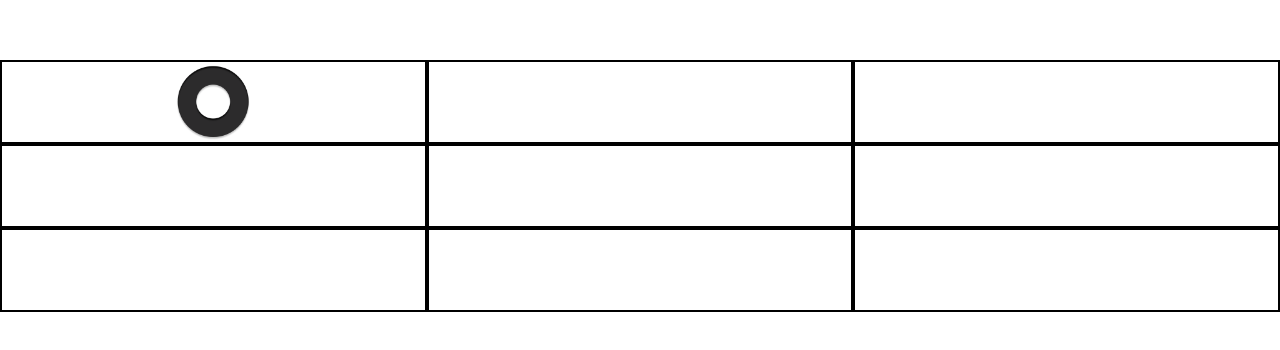
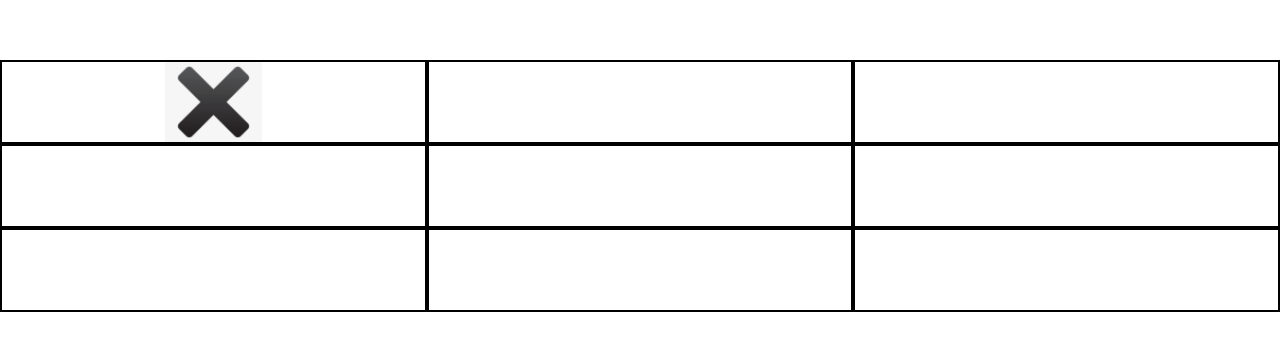
Before and after one commit to pablo014/3d-tic-tac-toe, a Vue app: page / in a window 1280 px wide. Both pictures are taken after a click on the element 213 px from the left and 102 px from the top of the page. Shown: the top 350 px of the page. Built offline with nearby package versions, Linux system fonts and the light colour scheme.

Commit message:
feat(board): add turn switching

```diff
--- a/src/App.vue
+++ b/src/App.vue
@@ -4,11 +4,20 @@
 
 <script>
 import TBoard from './components/TBoard.vue'
+import { ref, provide } from 'vue'
 
 export default {
   name: 'App',
   components: {
     TBoard
+  },
+  setup() {
+    const player = ref('x');
+    const switchPlayer = (nextPlayer) => {
+      player.value = nextPlayer;
+    }
+    provide('player', player);
+    provide('switchPlayer', switchPlayer);
   }
 }
 </script>
--- a/src/components/TBoard.vue
+++ b/src/components/TBoard.vue
@@ -4,7 +4,9 @@ import TItem from './TItem.vue';
 <template>
     <div class="flex flex-wrap">
         <div class="w-1/3 border-2 border-black flex items-center justify-center" v-for="index in 9" :key="index">
-            <TItem :isX="false" />
+            <slot name="item">
+                <TItem />
+            </slot>
         </div>
     </div>
 </template>
--- a/src/components/TItem.vue
+++ b/src/components/TItem.vue
@@ -1,18 +1,26 @@
 <script setup>
-import {defineProps, ref} from 'vue';
-const props = defineProps({
-    isX: Boolean,
-});
+import {ref, inject} from 'vue';
+//who's turn is it injected from app
+const player = inject('player');
+const switchPlayer = inject('switchPlayer');
 const isSelected = ref(false);
+//The local value of that will set which player placed
+const value = ref();
+
+const setValue = () => {
+    isSelected.value = true;
+    value.value = player.value;
+    switchPlayer(value.value === 'x' ? 'o' : 'x');
+}
 </script>
 <template>
     <div class="h-20">
         <div v-if="isSelected">
-            <img class="h-20" src="@/assets/cross.png" v-if="props.isX" />
+            <img class="h-20" src="@/assets/cross.png" v-if="value === 'x'" />
             <img class="h-20" src="@/assets/circle.png" v-else />
         </div>
-        <div @click="(isSelected = true)" v-else>
-            <img class="h-20 opacity-0 hover:opacity-5" src="@/assets/cross.png" v-if="props.isX" />
+        <div @click="setValue()" v-else>
+            <img class="h-20 opacity-0 hover:opacity-5" src="@/assets/cross.png" v-if="player === 'x'" />
             <img class="h-20 opacity-0 hover:opacity-5" src="@/assets/circle.png" v-else />
         </div>
     </div>
```
